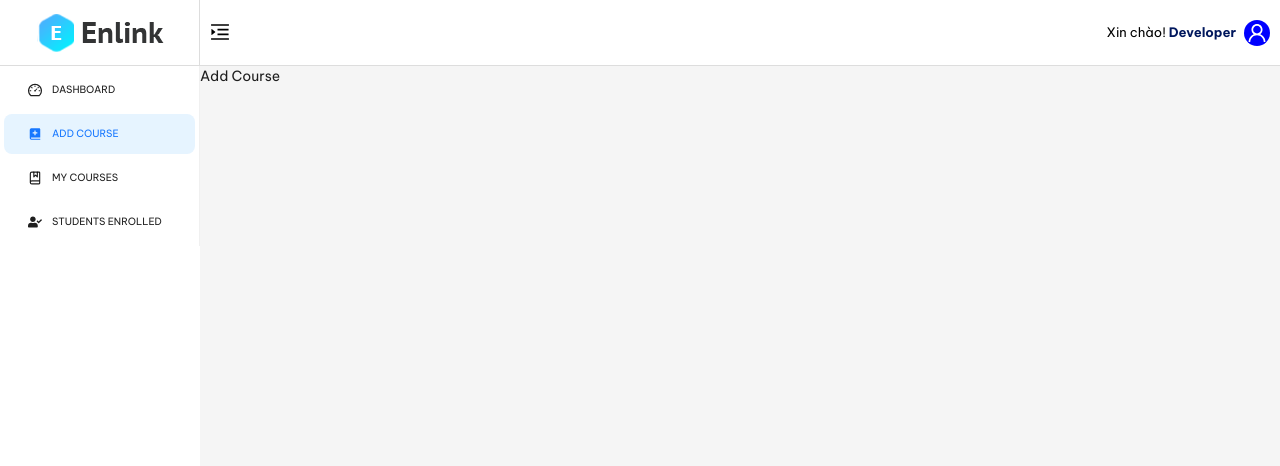
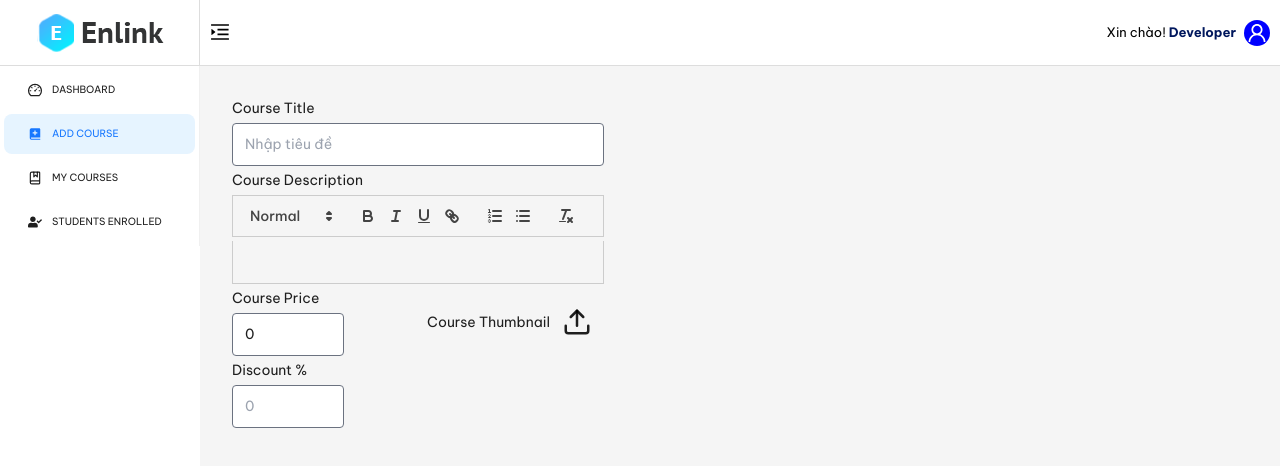
Before and after one commit to truongvu1508/B2HTV_Academy, a React (Vite) app in the folder client/: page /educator/add-course in a window 1280 px wide. Shown: the top 466 px of the page. Built offline with nearby package versions, Linux system fonts and the light colour scheme; no server answers.

Commit message:
add page AddCourse

```diff
--- a/client/src/App.jsx
+++ b/client/src/App.jsx
@@ -18,6 +18,7 @@ import Contact from "./pages/client/Contact";
 
 import Error404 from "./pages/Error404";
 import AllRoute from "./components/AllRoute";
+import "quill/dist/quill.snow.css";
 
 const App = () => {
   return (
--- a/client/src/pages/educator/AddCourse/index.jsx
+++ b/client/src/pages/educator/AddCourse/index.jsx
@@ -1,9 +1,99 @@
-import React from "react";
+import React, { useEffect, useRef, useState } from "react";
+import uniqid from "uniqid";
+import Quill from "quill";
+import { FiUpload } from "react-icons/fi";
 
 const AddCourse = () => {
+  const quillRef = useRef(null);
+  const editorRef = useRef(null);
+
+  const [courseTitle, setCourseTitle] = useState("");
+  const [coursePrice, setCoursePrice] = useState(0);
+  const [discount, setDiscount] = useState(0);
+  const [image, setImage] = useState(null);
+  const [chapters, setChapters] = useState([]);
+  const [showPopup, setShowPopup] = useState(false);
+  const [currentChapterId, setCurrentChapterId] = useState(false);
+
+  const [lectureDetails, setLectureDetails] = useState({
+    lectureTitle: "",
+    lectureDuration: "",
+    lectureUrl: "",
+    isPreviewFree: false,
+  });
+
+  useEffect(() => {
+    //Initiate Quill only once
+    if (!quillRef.current && editorRef.current) {
+      quillRef.current = new Quill(editorRef.current, {
+        theme: "snow",
+      });
+    }
+  });
+
   return (
-    <div className="min-h-screen">
-      <h1>Add Course</h1>
+    <div className="h-screen overflow-scroll flex flex-col items-start justify-between md:p-8 md:pb-0 p-4 pt-8 pb-0">
+      <form action="">
+        <div className="flex flex-col gap-1">
+          <p>Course Title</p>
+          <input
+            type="text"
+            onChange={(e) => setCourseTitle(e.target.value)}
+            value={courseTitle}
+            placeholder="Nhập tiêu đề"
+            className="outline-none md:py-2.5 py-2 px-3 rounded border border-gray-500"
+          />
+          <div className="flex flex-col gap-1">
+            <p>Course Description</p>
+            <div ref={editorRef}></div>
+          </div>
+          <div className="flex items-center justify-between flex-wrap">
+            <div className="flex flex-col gap-1">
+              <p>Course Price</p>
+              <input
+                type="number"
+                onChange={(e) => setCoursePrice(e.target.value)}
+                value={coursePrice}
+                placeholder="0"
+                className="outline-none md:py-2.5 py-2 w-28 px-3 rounded border border-gray-500"
+              />
+            </div>
+            <div className="flex md:flex-row flex-col items-center gap-3">
+              <p>Course Thumbnail</p>
+              <label
+                htmlFor="thumbnailImage"
+                className="flex items-center gap-3"
+              >
+                <FiUpload className="text-3xl cursor-pointer hover:text-dark-1" />
+                <input
+                  type="file"
+                  name=""
+                  id="thumbnailImage"
+                  onChange={(e) => setImage(e.target.files[0])}
+                  accept="image/*"
+                  hidden
+                />
+                <img
+                  className="max-h-10"
+                  src={image ? URL.createObjectURL(image) : ""}
+                  alt=""
+                />
+              </label>
+            </div>
+          </div>
+          <div className="flex flex-col gap-1">
+            <p>Discount %</p>
+            <input
+              onChange={(e) => setDiscount(e.target.value)}
+              type="number"
+              placeholder="0"
+              min={0}
+              max={100}
+              className="outline-none md:py-2.5 py-2 w-28 px-3 rounded border border-gray-500"
+            />
+          </div>
+        </div>
+      </form>
     </div>
   );
 };
```
